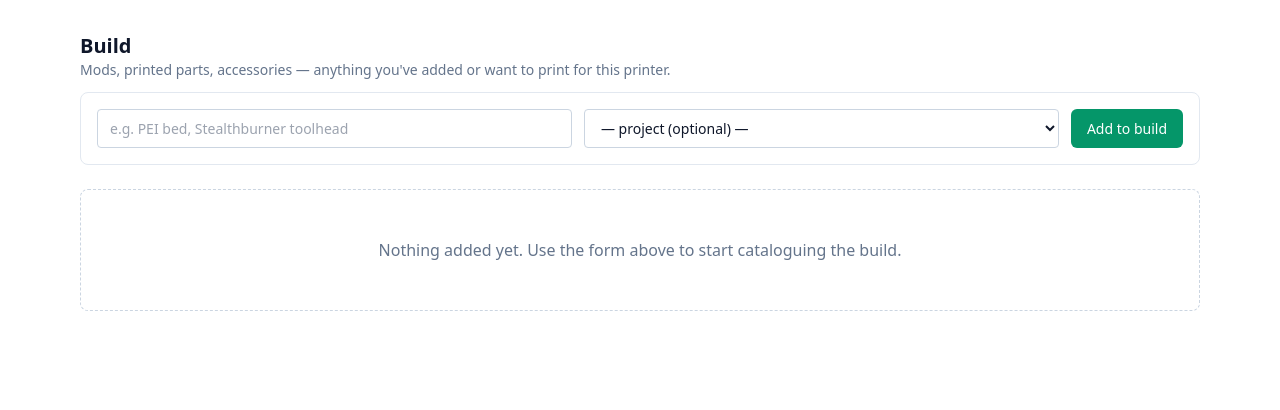
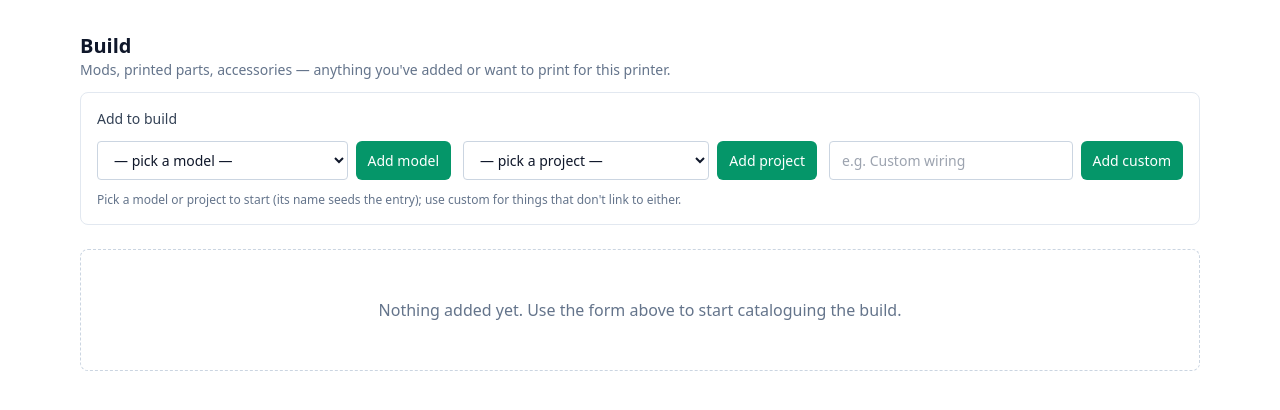
Before and after one commit to BrandonDoster/maketrack, a FastAPI app: template src/maketrack/templates/printers/detail.html in a window 1280 px wide. Shown: the part 203-613 px from the top of the page. Run offline with FastAPI, Linux system fonts and the light colour scheme; the template is opened without the code that fills it, so the values that code supplies are empty; parts of the project's set-up code (start-up, migrations or seed data) failed here and were passed over; some libraries are stand-ins or nearby versions.

Commit message:
fix: three add-to-build paths on the printer detail page
Previously the inline form required a freeform name + accepted an
optional project, with no way to attach a model directly. Replace
with three independent forms:

- Add a model: picker only; the build's name seeds from the model
  name and the model is auto-linked at qty 1.
- Add a project: picker only; the build's name seeds from the
  project name and source_project_id is set.
- Add custom: freeform text only — for things like "Custom wiring"
  that don't link to either yet.

The route detects which path was taken from the form fields. The
existing /builds/{id}/edit page still owns the deeper editing
(rename, swap project, link more models with qty + notes).

Co-Authored-By: Claude Opus 4.7 (1M context) <noreply@anthropic.com>

```diff
--- a/src/maketrack/routes/ui/printer_builds.py
+++ b/src/maketrack/routes/ui/printer_builds.py
@@ -20,8 +20,10 @@ from maketrack.schemas.printer import (
     PrinterBuildModelUpdate,
     PrinterBuildUpdate,
 )
+from maketrack.services import models as model_svc
 from maketrack.services import printer_builds as svc
 from maketrack.services import printers as printer_svc
+from maketrack.services import projects as project_svc
 from maketrack.services.uploads import UploadError, delete_upload, save_photo
 from maketrack.templating import templates
 
@@ -55,6 +57,7 @@ async def detail_page(printer_id: int, request: Request, session: SessionDep) ->
     available_projects = (
         (await session.execute(select(Project).order_by(Project.name))).scalars().all()
     )
+    available_models = (await session.execute(select(Model).order_by(Model.name))).scalars().all()
     return templates.TemplateResponse(
         request,
         "printers/detail.html",
@@ -62,6 +65,7 @@ async def detail_page(printer_id: int, request: Request, session: SessionDep) ->
             "printer": printer,
             "builds": builds,
             "available_projects": available_projects,
+            "available_models": available_models,
         },
     )
 
@@ -97,21 +101,52 @@ async def delete_photo(printer_id: int, session: SessionDep) -> HTMLResponse:
 
 @router.post("/printers/{printer_id}/builds", response_class=HTMLResponse)
 async def create_build(printer_id: int, request: Request, session: SessionDep) -> HTMLResponse:
+    """Create a build entry from one of three starting points: a model
+    (its name seeds the entry's name and the model is auto-linked), a
+    project (its name seeds the entry, source_project_id set), or a
+    freeform name for things that don't link to either yet."""
     await printer_svc.get_printer(session, printer_id)
     form = strip_empty_strings(dict(await request.form()))
+    _coerce_optional_int(form, "model_id")
     _coerce_optional_int(form, "source_project_id")
-    try:
-        payload = PrinterBuildCreate(**form)
-    except ValidationError:
-        # Inline form with only name+description+project — easiest fallback
-        # is just to redirect; the user will see their input cleared, which
-        # is rare since the only required field is name.
-        return RedirectResponse(
-            url=f"/printers/{printer_id}", status_code=status.HTTP_303_SEE_OTHER
+    redirect = RedirectResponse(
+        url=f"/printers/{printer_id}", status_code=status.HTTP_303_SEE_OTHER
+    )
+
+    if form.get("model_id"):
+        model = await model_svc.get_model(session, form["model_id"])
+        build = await svc.create_build(
+            session,
+            printer_id=printer_id,
+            payload=PrinterBuildCreate(name=model.name),
         )
-    await svc.create_build(session, printer_id=printer_id, payload=payload)
-    await session.commit()
-    return RedirectResponse(url=f"/printers/{printer_id}", status_code=status.HTTP_303_SEE_OTHER)
+        await svc.add_model(
+            session,
+            build_id=build.id,
+            payload=PrinterBuildModelCreate(model_id=model.id, qty=1),
+        )
+        await session.commit()
+        return redirect
+
+    if form.get("source_project_id"):
+        project = await project_svc.get_project(session, form["source_project_id"])
+        await svc.create_build(
+            session,
+            printer_id=printer_id,
+            payload=PrinterBuildCreate(name=project.name, source_project_id=project.id),
+        )
+        await session.commit()
+        return redirect
+
+    if form.get("name"):
+        try:
+            payload = PrinterBuildCreate(name=form["name"])
+        except ValidationError:
+            return redirect
+        await svc.create_build(session, printer_id=printer_id, payload=payload)
+        await session.commit()
+
+    return redirect
 
 
 async def _render_build_edit(
--- a/src/maketrack/templates/printers/detail.html
+++ b/src/maketrack/templates/printers/detail.html
@@ -51,21 +51,42 @@
   </div>
 
   {% set ic = "rounded border border-slate-300 bg-white px-3 py-2 text-sm text-slate-900 focus:border-emerald-500 focus:outline-none dark:border-slate-700 dark:bg-slate-950 dark:text-white" %}
+  {% set add_btn = "rounded-md bg-emerald-600 px-3 py-2 text-sm font-medium text-white hover:bg-emerald-500 whitespace-nowrap" %}
 
-  <form method="post" action="/printers/{{ printer.id }}/builds"
-        class="mb-6 grid grid-cols-1 gap-3 rounded-lg border border-slate-200 bg-white p-4 dark:border-slate-800 dark:bg-slate-900 sm:grid-cols-[1fr,1fr,auto]">
-    <input type="text" name="name" required placeholder="e.g. PEI bed, Stealthburner toolhead"
-           class="{{ ic }}">
-    <select name="source_project_id" class="{{ ic }}">
-      <option value="">— project (optional) —</option>
-      {% for p in available_projects %}
-        <option value="{{ p.id }}">{{ p.name }}</option>
-      {% endfor %}
-    </select>
-    <button type="submit" class="rounded-md bg-emerald-600 px-4 py-2 text-sm font-medium text-white hover:bg-emerald-500">
-      Add to build
-    </button>
-  </form>
+  <div class="mb-6 rounded-lg border border-slate-200 bg-white p-4 dark:border-slate-800 dark:bg-slate-900">
+    <h3 class="mb-3 text-sm font-medium text-slate-700 dark:text-slate-300">Add to build</h3>
+    <div class="grid grid-cols-1 gap-3 lg:grid-cols-3">
+      <form method="post" action="/printers/{{ printer.id }}/builds" class="flex gap-2">
+        <select name="model_id" required class="{{ ic }} flex-1 min-w-0">
+          <option value="">— pick a model —</option>
+          {% for m in available_models %}
+            <option value="{{ m.id }}">{{ m.name }}</option>
+          {% endfor %}
+        </select>
+        <button type="submit" class="{{ add_btn }}">Add model</button>
+      </form>
+
+      <form method="post" action="/printers/{{ printer.id }}/builds" class="flex gap-2">
+        <select name="source_project_id" required class="{{ ic }} flex-1 min-w-0">
+          <option value="">— pick a project —</option>
+          {% for p in available_projects %}
+            <option value="{{ p.id }}">{{ p.name }}</option>
+          {% endfor %}
+        </select>
+        <button type="submit" class="{{ add_btn }}">Add project</button>
+      </form>
+
+      <form method="post" action="/printers/{{ printer.id }}/builds" class="flex gap-2">
+        <input type="text" name="name" required
+               placeholder="e.g. Custom wiring"
+               class="{{ ic }} flex-1 min-w-0">
+        <button type="submit" class="{{ add_btn }}">Add custom</button>
+      </form>
+    </div>
+    <p class="mt-3 text-xs text-slate-500 dark:text-slate-400">
+      Pick a model or project to start (its name seeds the entry); use custom for things that don't link to either.
+    </p>
+  </div>
 
   <div class="grid grid-cols-1 gap-4 sm:grid-cols-2">
     {% for b in builds %}
```
Also changed, not shown: tests/test_printer_builds.py (+81 -18 lines).
